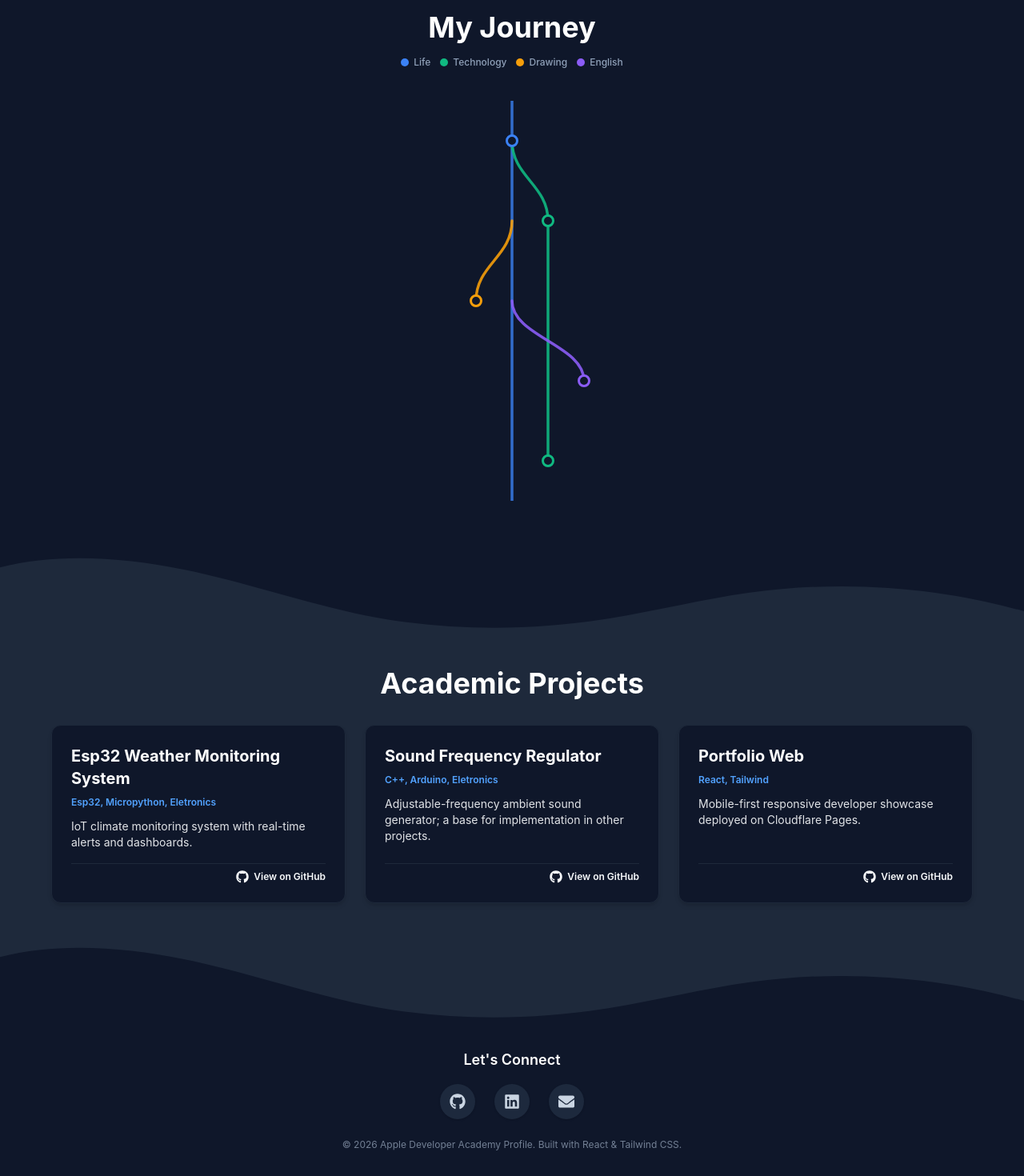
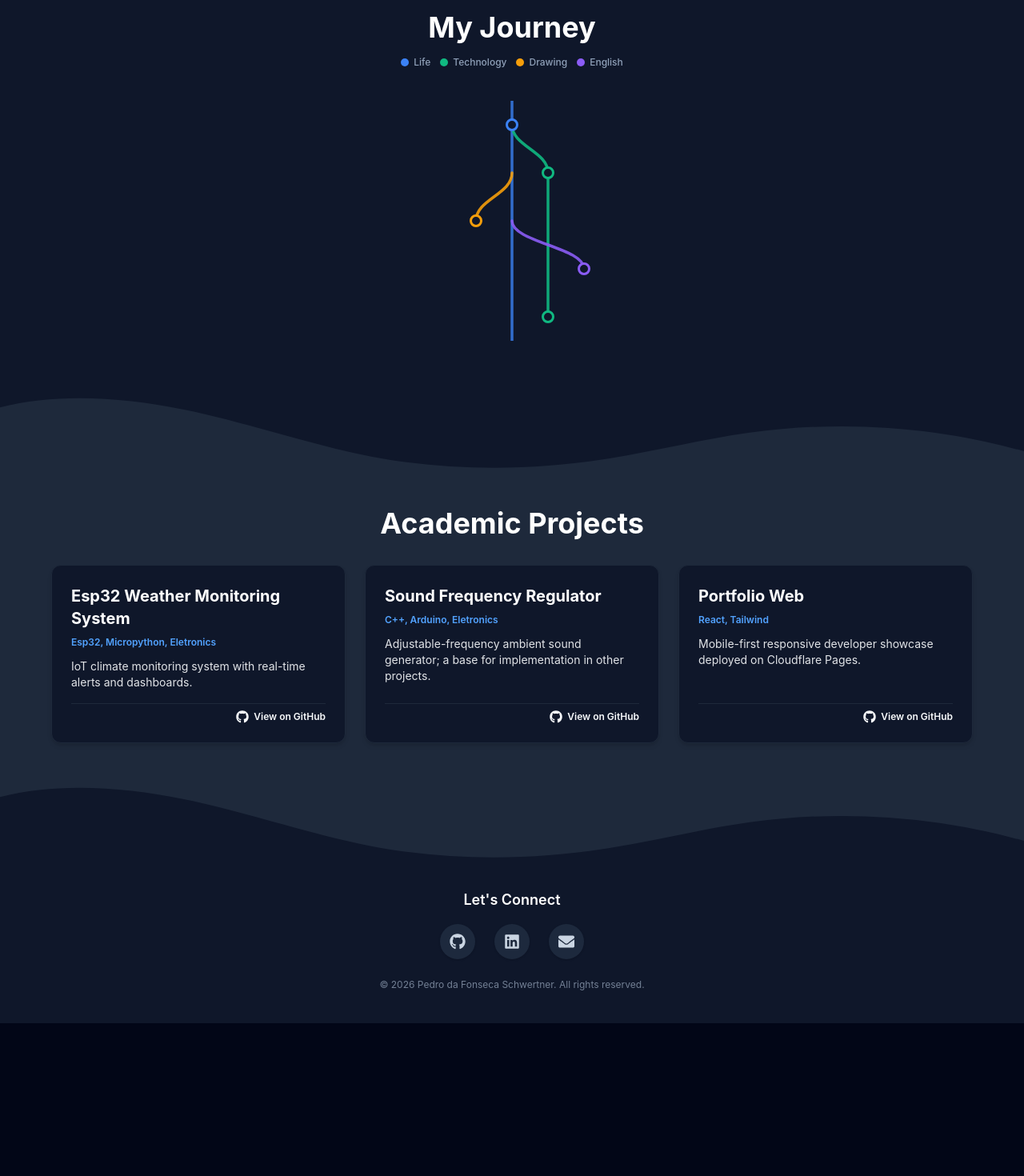
Before and after one commit to pedr0fsc/dev-portfolio, a React (Vite) app: page / in a window 1280 px wide. Shown: the part 740-2210 px from the top of the page at 80% size. After the commit the page ends 2019 px from the top, so only its background shows below. Built offline with nearby package versions, Linux system fonts and the light colour scheme.

Commit message:
Change footer copyright text

```diff
--- a/src/components/GitGraph.jsx
+++ b/src/components/GitGraph.jsx
@@ -2,8 +2,8 @@ import { useState, useMemo } from "react";
 import { useApp } from "../context/AppContext";
 import graphData from "../data/graph.json";
 
-const ROW_HEIGHT = 100; // Espaçamento vertical
-const COL_WIDTH = 45;   // Espaçamento horizontal entre colunas
+const ROW_HEIGHT = 60; // Espaçamento vertical
+const COL_WIDTH = 45;  // Espaçamento horizontal entre colunas
 
 function buildTimeline(branches) {
   const allNodes = [];
--- a/src/data/content.json
+++ b/src/data/content.json
@@ -92,11 +92,11 @@
   "footer": {
     "en": {
       "letsConnect": "Let's Connect",
-      "footerCredits": "Apple Developer Academy Profile. Built with React & Tailwind CSS."
+      "footerCredits": "Pedro da Fonseca Schwertner. All rights reserved."
     },
     "pt": {
       "letsConnect": "Vamos nos conectar",
-      "footerCredits": "Perfil do Apple Developer Academy. Desenvolvido com React & Tailwind CSS."
+      "footerCredits": "Pedro da Fonseca Schwertner. Todos os direitos reservados."
     }
   }
 }
```
